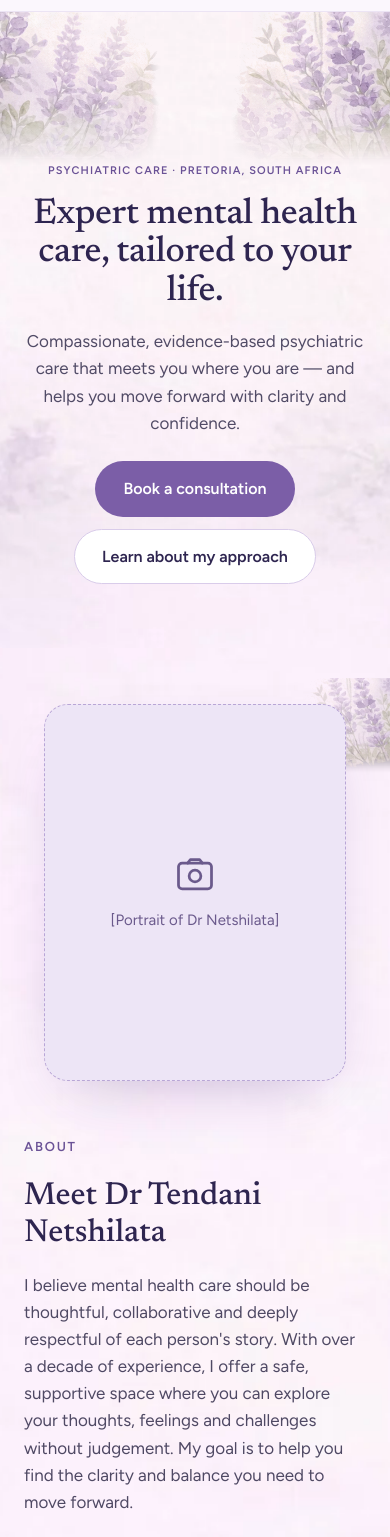
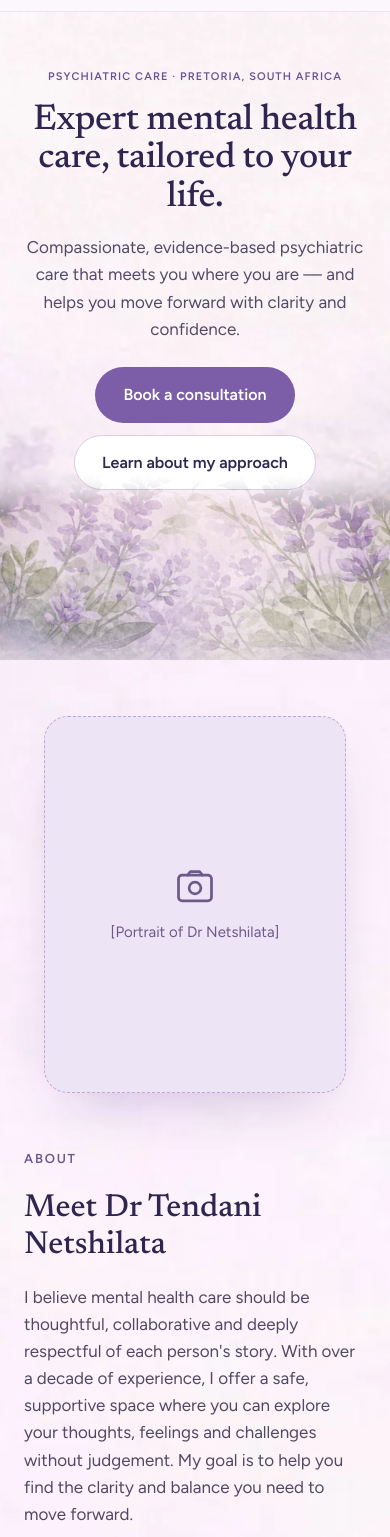
Before and after one commit to KayGeezy/drtendani, a plain HTML site: page index.html in a window 390 px wide. Shown: the part 63-1600 px from the top of the page. Drawn offline with Linux system fonts and the light colour scheme.

Commit message:
Mobile: continuous lavender border along the bottom of each section
Co-Authored-By: Claude Opus 5.5 <noreply@anthropic.com>
Claude-Session: https://claude.ai/code/session_01Fz8KrYRCiEJfeqe8nQWNpa

```diff
--- a/index.html
+++ b/index.html
@@ -18,17 +18,19 @@ a{color:#5E4590}a:hover{color:#3F2D66}
 .bg-bottom{background:#F3EDF9 url(assets/bg-bottom.webp) center bottom/cover no-repeat}
 .deco{position:absolute;height:auto;pointer-events:none}
 .mnav{display:none}
+.strip{display:none}
 .mnav summary{list-style:none;cursor:pointer}
 .mnav summary::-webkit-details-marker{display:none}
 @media (max-width:760px){
 .nav-links{display:none!important}
 .mnav{display:block}
 .sec{padding-top:56px!important;padding-bottom:56px!important}
-.hero-inner{padding:150px 20px 64px!important;gap:16px!important}
+.hero-inner{padding:56px 20px 170px!important;gap:16px!important}
 .hero-inner h1{font-size:36px!important}
 .hero-inner p{font-size:17px!important}
-.deco{opacity:.7}
-.deco-hero{width:42vw!important;opacity:.9;-webkit-mask-image:linear-gradient(to bottom,#000 55%,transparent 92%);mask-image:linear-gradient(to bottom,#000 55%,transparent 92%)}
+.deco{display:none!important}
+.strip{display:block;position:absolute;left:0;bottom:0;width:100%;height:auto;pointer-events:none}
+.has-strip{padding-bottom:170px!important}
 .hero-inner > span{font-size:11px!important;letter-spacing:.1em!important}
 .portrait{max-width:300px!important;margin:0 auto;flex-basis:auto!important;width:100%}
 .cards{gap:12px!important}
@@ -91,10 +93,11 @@ a{color:#5E4590}a:hover{color:#3F2D66}
 <a href="#approach" style="text-decoration: none; background: #FFFFFF; color: #2E2550; padding: 14px 27px; border-radius: 999px; font-weight: 600; font-size: 16px; border: 1px solid #D9CCEA">Learn about my approach</a>
 </div>
 </div>
+<img src="assets/strip.webp" alt="" aria-hidden="true" class="strip">
 </section>
 
 <!-- ABOUT -->
-<section id="about" class="sec bg-about" style="position: relative; overflow: hidden; padding: 96px 24px">
+<section id="about" class="has-strip sec bg-about" style="position: relative; overflow: hidden; padding: 96px 24px">
 <img src="assets/lav-left2.webp" alt="" aria-hidden="true" class="deco" style="left: 0; bottom: 0; width: min(30vw, 380px)">
 <img src="assets/lav-right2.webp" alt="" aria-hidden="true" class="deco" style="right: 0; top: 30px; width: min(24vw, 320px)">
 
@@ -115,10 +118,11 @@ a{color:#5E4590}a:hover{color:#3F2D66}
 <div style="margin-top: 6px"><a href="#approach" style="display: inline-block; text-decoration: none; color: #5E4590; border: 1px solid #CDBCE4; padding: 11px 22px; border-radius: 999px; font-weight: 600; font-size: 15px">Read full bio</a></div>
 </div>
 </div>
+<img src="assets/strip.webp" alt="" aria-hidden="true" class="strip">
 </section>
 
 <!-- CONDITIONS -->
-<section id="conditions" class="sec bg-mid" style="position: relative; overflow: hidden; padding: 88px 24px">
+<section id="conditions" class="has-strip sec bg-mid" style="position: relative; overflow: hidden; padding: 88px 24px">
 <img src="assets/lav-right2.webp" alt="" aria-hidden="true" class="deco" style="right: 0; top: 0; width: min(22vw, 300px)">
 
 <div style="position: relative; max-width: 1100px; margin: 0 auto; display: flex; flex-direction: column; gap: 40px">
@@ -137,6 +141,7 @@ a{color:#5E4590}a:hover{color:#3F2D66}
 <div class="cond" style="flex: 1 1 220px; background: rgba(255,255,255,0.86); border-radius: 18px; padding: 28px 22px; display: flex; flex-direction: column; align-items: center; gap: 14px; text-align: center; box-shadow: 0 10px 30px -22px rgba(70,45,120,0.4)"><svg width="36" height="36" viewBox="0 0 24 24" fill="none" stroke="#7B5EA7" stroke-width="1.4" stroke-linecap="round" aria-hidden="true"><rect x="3" y="9" width="18" height="7" rx="3.5" transform="rotate(-35 12 12.5)"></rect><path d="M9.6 9l4.2 6"></path></svg><span style="font-weight: 600; color: #2E2550">Medication management</span></div>
 </div>
 </div>
+<img src="assets/strip.webp" alt="" aria-hidden="true" class="strip">
 </section>
 
 <!-- APPROACH -->
@@ -156,7 +161,7 @@ a{color:#5E4590}a:hover{color:#3F2D66}
 </section>
 
 <!-- RESOURCES -->
-<section id="resources" class="sec bg-bottom" style="position: relative; overflow: hidden; padding: 88px 24px 110px">
+<section id="resources" class="has-strip sec bg-bottom" style="position: relative; overflow: hidden; padding: 88px 24px 110px">
 <img src="assets/lav-left2.webp" alt="" aria-hidden="true" class="deco" style="left: 0; bottom: 0; width: min(24vw, 320px)">
 <img src="assets/lav-right2.webp" alt="" aria-hidden="true" class="deco" style="right: 0; bottom: 0; width: min(24vw, 320px)">
 
@@ -182,6 +187,7 @@ a{color:#5E4590}a:hover{color:#3F2D66}
 </article>
 </div>
 </div>
+<img src="assets/strip.webp" alt="" aria-hidden="true" class="strip">
 </section>
 
 <!-- CONTACT / BOOK -->
```
Also changed, not shown: assets/strip.webp (added).
